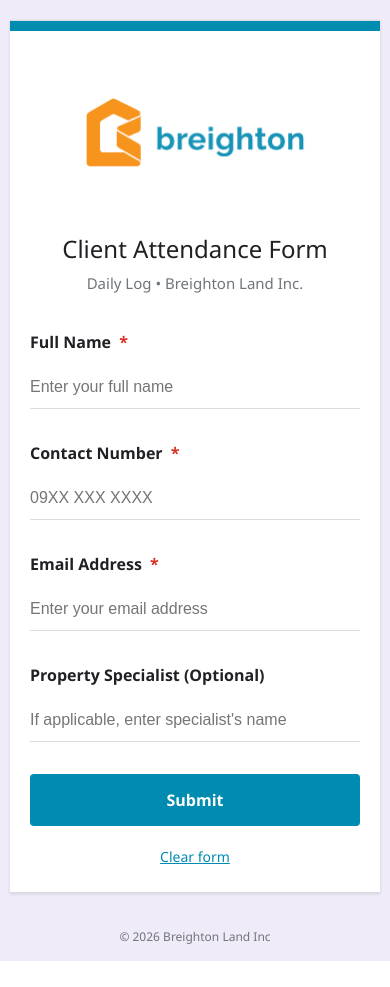
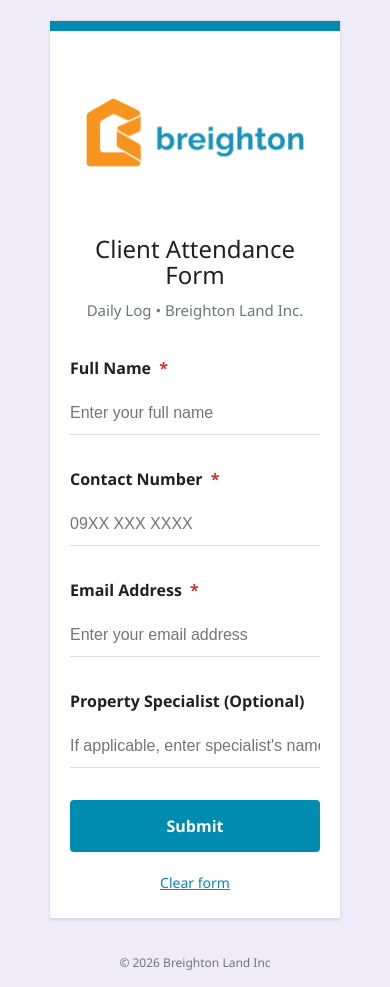
Before and after one commit to breighton-land-inc/Breighton-Client-Attendance, a React (Vite) app: page / in a window 390 px wide. Before the commit the page ends 961 px from the top, so only its background shows below. Built offline with nearby package versions, Linux system fonts and the light colour scheme.

Commit message:
change the mobile view width and padding

```diff
--- a/src/App.css
+++ b/src/App.css
@@ -213,11 +213,12 @@ html, body, #root {
 /* MOBILE VIEW */
 @media (max-width: 480px) {
   .browser-container {
+    width: fit-content;
     padding: 0;
   }
 
   .viewport-content {
-    padding: 20px 10px;
+    padding: 20px 50px;
     max-width: 100%;
   }
 
```
